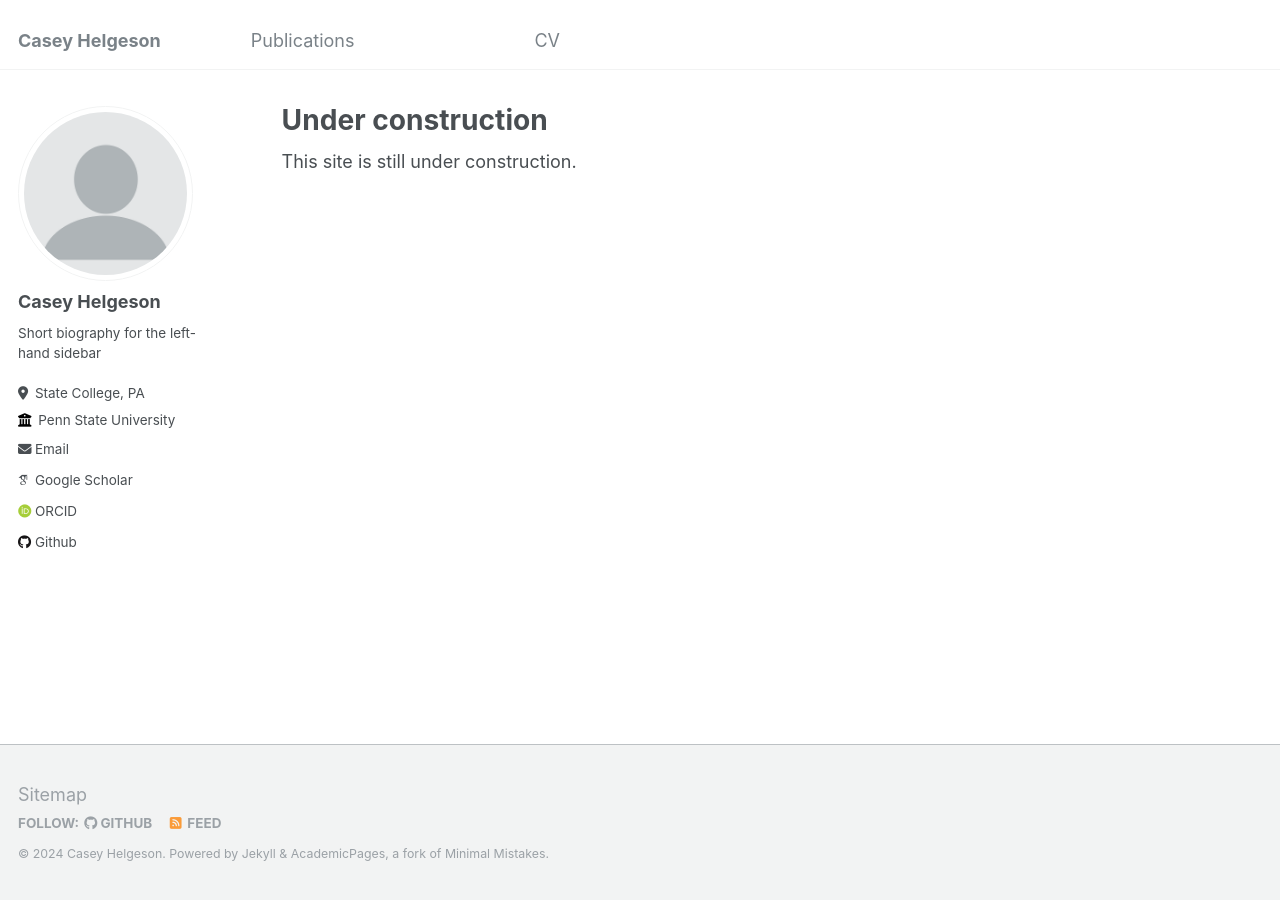
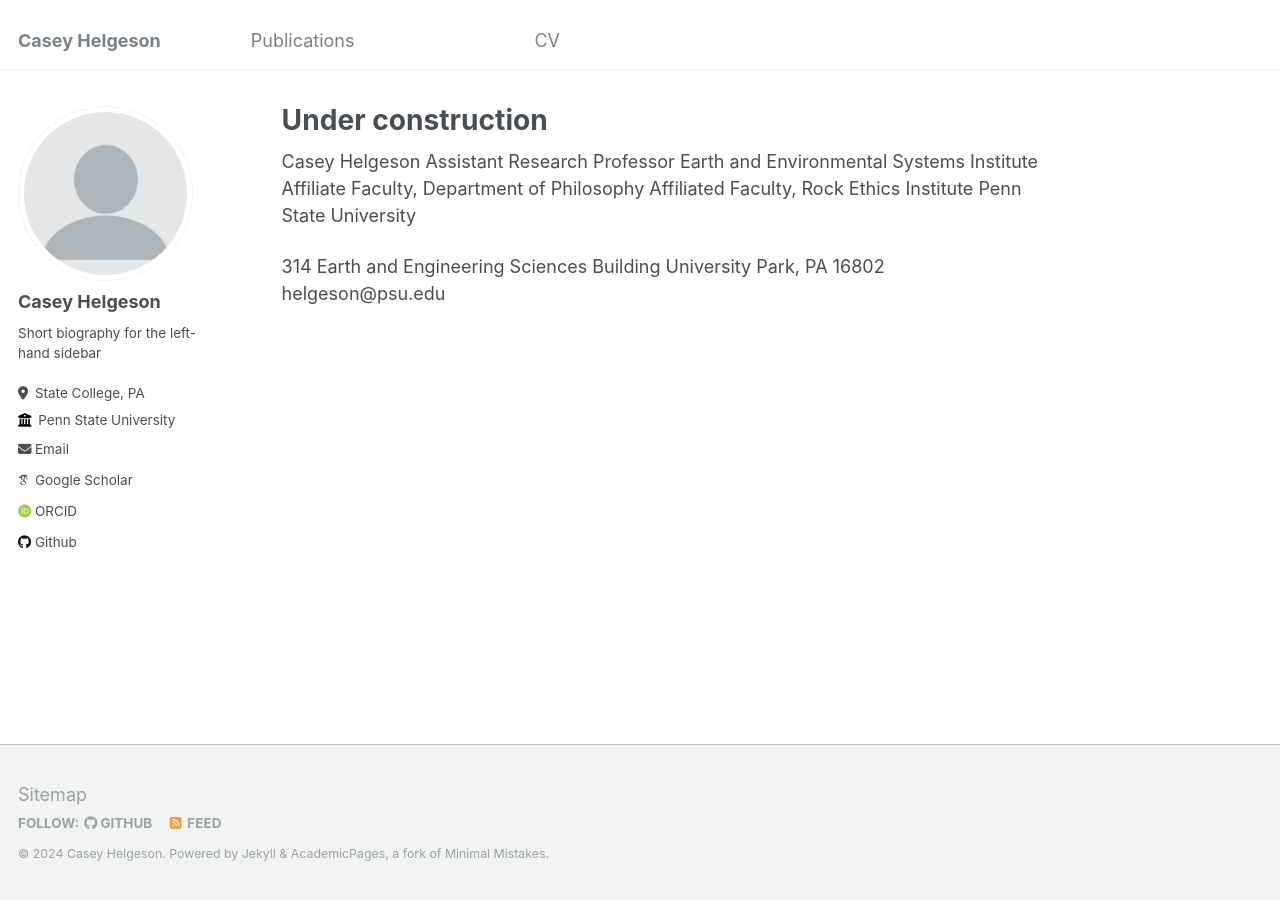
Before and after one commit to caseyhelgeson/caseyhelgeson.github.io, a Jekyll site: the page built from _pages/about.md, in a window 1280 px wide. Built offline with Jekyll 4.4.1, drawn with Linux system fonts in a browser that asks for light colours; some web fonts are replaced.

Commit message:
Update about.md
Add basic info to about page.

```diff
--- a/_pages/about.md
+++ b/_pages/about.md
@@ -7,4 +7,13 @@ redirect_from:
   - /about.html
 ---
 
-This site is still under construction.
+Casey Helgeson
+Assistant Research Professor
+Earth and Environmental Systems Institute
+Affiliate Faculty, Department of Philosophy
+Affiliated Faculty, Rock Ethics Institute
+Penn State University
+
+314 Earth and Engineering Sciences Building
+University Park, PA 16802
+helgeson@psu.edu
```
